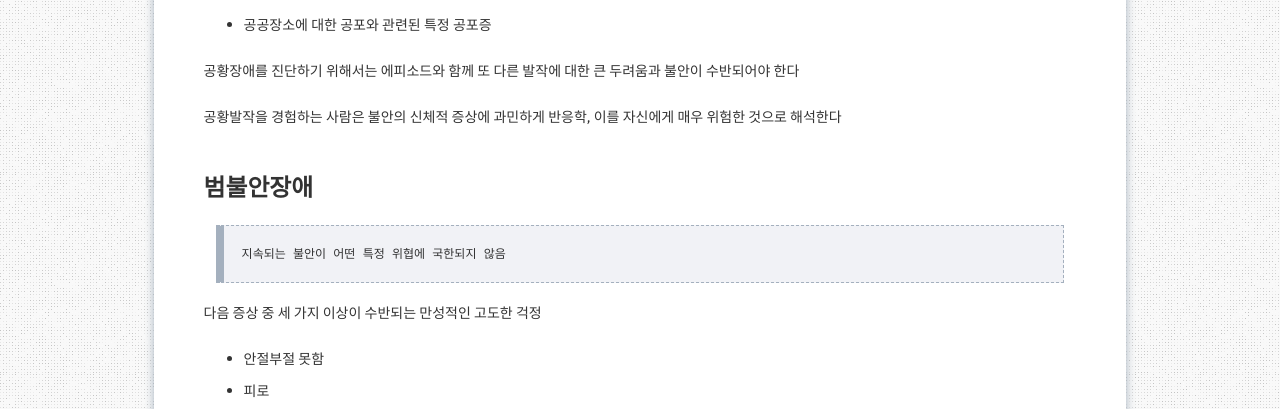
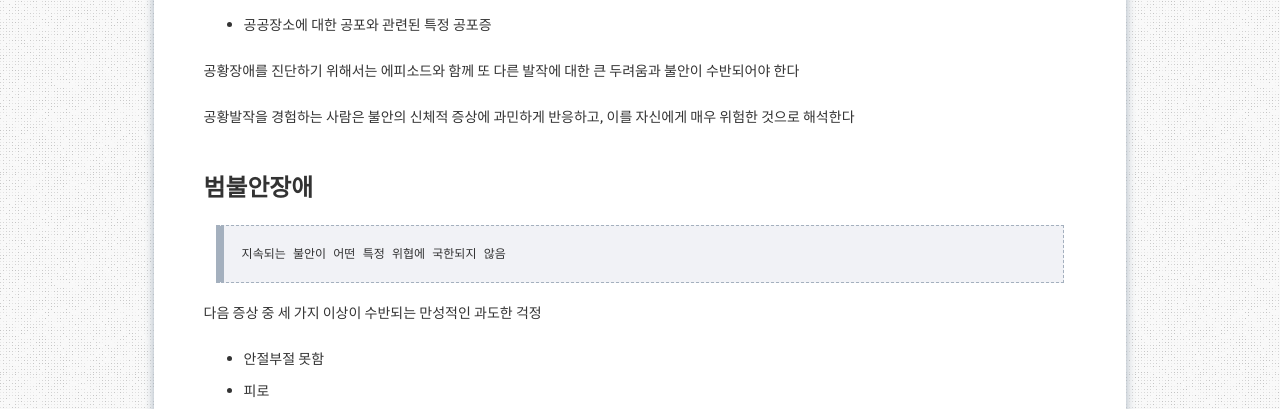
Before and after one commit to aristohyun/aristohyun.github.io, a Jekyll site: the page built from _posts/2021-11-23-psychology_14.md, in a window 1280 px wide and 900 px high, scrolled down 4273 px. Shown: the part 153-562 px from the top of the window. Built offline with Jekyll 4.4.1, drawn with Linux system fonts in a browser that asks for light colours; comment, search, counter and statistics services are not loaded; some of the changed text lies outside the part shown.

Commit message:
Update 2021-11-23-psychology_14.md

```diff
--- a/_posts/2021-11-23-psychology_14.md
+++ b/_posts/2021-11-23-psychology_14.md
@@ -112,13 +112,13 @@ RDoC를 이용하여, 연구자들은 생물학적 영역, 심리 영역, 사회
 
 공황장애를 진단하기 위해서는 에피소드와 함께 또 다른 발작에 대한 큰 두려움과 불안이 수반되어야 한다
 
-공황발작을 경험하는 사람은 불안의 신체적 증상에 과민하게 반응학, 이를 자신에게 매우 위험한 것으로 해석한다
+공황발작을 경험하는 사람은 불안의 신체적 증상에 과민하게 반응하고, 이를 자신에게 매우 위험한 것으로 해석한다
 
 ## 범불안장애
 
 > 지속되는 불안이 어떤 특정 위협에 국한되지 않음
 
-다음 증상 중 세 가지 이상이 수반되는 만성적인 고도한 걱정
+다음 증상 중 세 가지 이상이 수반되는 만성적인 과도한 걱정
 - 안절부절 못함
 - 피로
 - 집중력 문제
```
Also changed, not shown: other parts of _posts/2021-11-23-psychology_14.md (+1 -1 lines).
